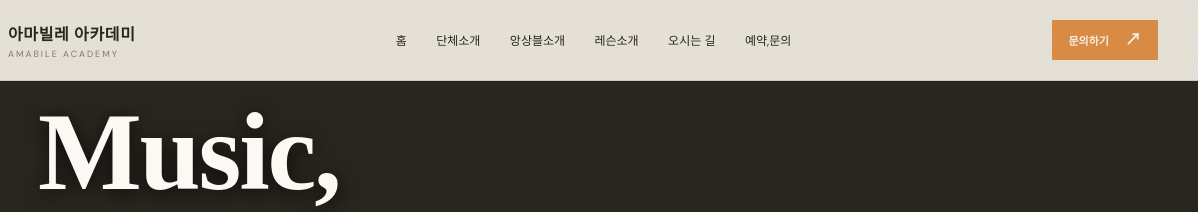
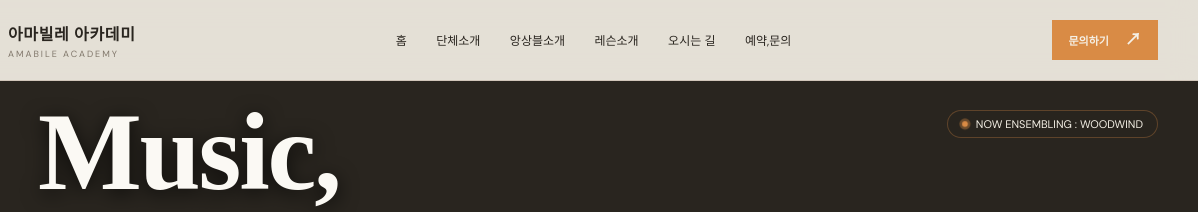
Before and after one commit to zhoons123/LADING-PAGE, a plain HTML site: page index.html in a window 1280 px wide. Shown: the top 212 px of the page, 82-1280 px from the left. Drawn offline with Linux system fonts and the light colour scheme.

Commit message:
ㄹㅇ거의끝

```diff
--- a/index.html
+++ b/index.html
@@ -54,6 +54,17 @@
         <!-- [요청 1 반영] M의 왼쪽 끝과 C의 오른쪽 끝이 화면 가장자리에 닿는 초대형 MUSIC 마스킹 글자 -->
         <div class="music-giant-container">
           <div class="music-giant-text" aria-hidden="true">MUSIC</div>
+        </div>
+
+        <!-- 우측 상단 라이브 인디케이터 배지 (추가) -->
+        <div class="hero-live-badge" aria-hidden="true">
+          <span class="pulse-dot"></span>
+          <span class="live-text">NOW ENSEMBLING : WOODWIND</span>
+        </div>
+
+        <!-- 좌측 하단 순수 CSS 오디오 웨이브폼 (추가) -->
+        <div class="hero-waveform" aria-hidden="true">
+          <span></span><span></span><span></span><span></span><span></span><span></span>
         </div>
 
         <!-- 오른쪽 하단 배치 H1 타이핑 효과 문구 -->
--- a/style.css
+++ b/style.css
@@ -60,6 +60,48 @@
       background: var(--charcoal-brown);
       width: 100%; height: 100%;
       position: relative;
+    }
+
+    /* ===================================================
+       추가 아이디어 1: 라이브 상태 인디케이터 배지
+       =================================================== */
+    .hero-live-badge {
+      position: absolute;
+      top: 110px;
+      right: 40px;
+      z-index: 10;
+      display: inline-flex;
+      align-items: center;
+      gap: 8px;
+      padding: 6px 14px;
+      background: rgba(41, 37, 31, 0.6);
+      border: 1px solid rgba(217, 139, 69, 0.3);
+      border-radius: 20px;
+      backdrop-filter: blur(8px);
+      font-size: 11px;
+      color: var(--ivory);
+      pointer-events: none;
+    }
+
+    .pulse-dot {
+      width: 6px;
+      height: 6px;
+      background: var(--amber-orange);
+      border-radius: 50%;
+      animation: pulseGlow 1.5s infinite ease-in-out;
+    }
+
+    @keyframes pulseGlow {
+      0% { transform: scale(0.95); box-shadow: 0 0 0 0 rgba(217, 139, 69, 0.7); }
+      70% { transform: scale(1); box-shadow: 0 0 0 6px rgba(217, 139, 69, 0); }
+      100% { transform: scale(0.95); box-shadow: 0 0 0 0 rgba(217, 139, 69, 0); }
+    }
+
+
+    /* 모바일 반응형 처리 */
+    @media (max-width: 850px) {
+      .hero-live-badge { top: 90px; right: 20px; font-size: 10px; padding: 5px 10px; }
+      .hero-waveform { left: 20px; bottom: 85px; }
     }
 
     /* [요청 1 반영] M의 왼쪽 끝과 C의 오른쪽 끝이 화면 양 끝에 딱 맞도록 극대화된 MUSIC 글자 */
@@ -198,37 +240,52 @@
       max-width: 650px;
     }
 
+    /* ===================================================
+       스크롤 진입 시 실행되는 H1 타이핑 & 페이드업 효과
+       =================================================== */
     .hero-bottom-right-h1 h1 {
       margin: 0;
       font-family: var(--serif);
       font-size: clamp(24px, 3.5vw, 48px);
       font-weight: 500;
       line-height: 1.35;
-      color: var(--white)FFF;
+      color: var(--white);
       text-shadow: 0 4px 18px var(--black-shadow-70);
     }
 
+    /* 첫 번째 줄: 스크롤 시 타이핑 시작 */
     .h1-line1 {
       display: inline-block;
       white-space: nowrap;
       overflow: hidden;
       border-right: 3px solid var(--amber-orange);
       width: 0;
-      animation: typingLine 2.2s steps(16, end) 0.3s forwards, blinkCursor 0.75s step-end 3 forwards;
+      /* 애니메이션을 대기 상태로 두었다가 트리거 */
+      animation: typingLine 2.2s steps(16, end) 0.5s forwards, blinkCursor 0.75s step-end 3 forwards;
     }
 
+    /* 두 번째 줄: 첫 줄 타이핑이 끝난 뒤 부드럽게 페이드 업 */
     .h1-line2 {
       display: block;
       color: var(--amber-orange);
       font-style: normal;
       opacity: 0;
       transform: translateY(20px);
-      animation: smoothFadeUp 1.6s cubic-bezier(0.16, 1, 0.3, 1) 2.0s forwards;
+      animation: smoothFadeUp 1.6s cubic-bezier(0.16, 1, 0.3, 1) 2.4s forwards;
     }
 
-    @keyframes typingLine { from { width: 0; } to { width: 100%; } }
-    @keyframes blinkCursor { from, to { border-color: transparent; } 50% { border-color: var(--amber-orange); } }
-    @keyframes smoothFadeUp { from { opacity: 0; transform: translateY(20px); } to { opacity: 1; transform: translateY(0); } }
+    @keyframes typingLine {
+      from { width: 0; }
+      to { width: 100%; }
+    }
+    @keyframes blinkCursor {
+      from, to { border-color: transparent; }
+      50% { border-color: var(--amber-orange); }
+    }
+    @keyframes smoothFadeUp {
+      from { opacity: 0; transform: translateY(20px); }
+      to { opacity: 1; transform: translateY(0); }
+    }
 
     /* 2. ABOUT (단체소개) */
     .intro { background: var(--ivory); width: 100%; align-items: center; }
```
